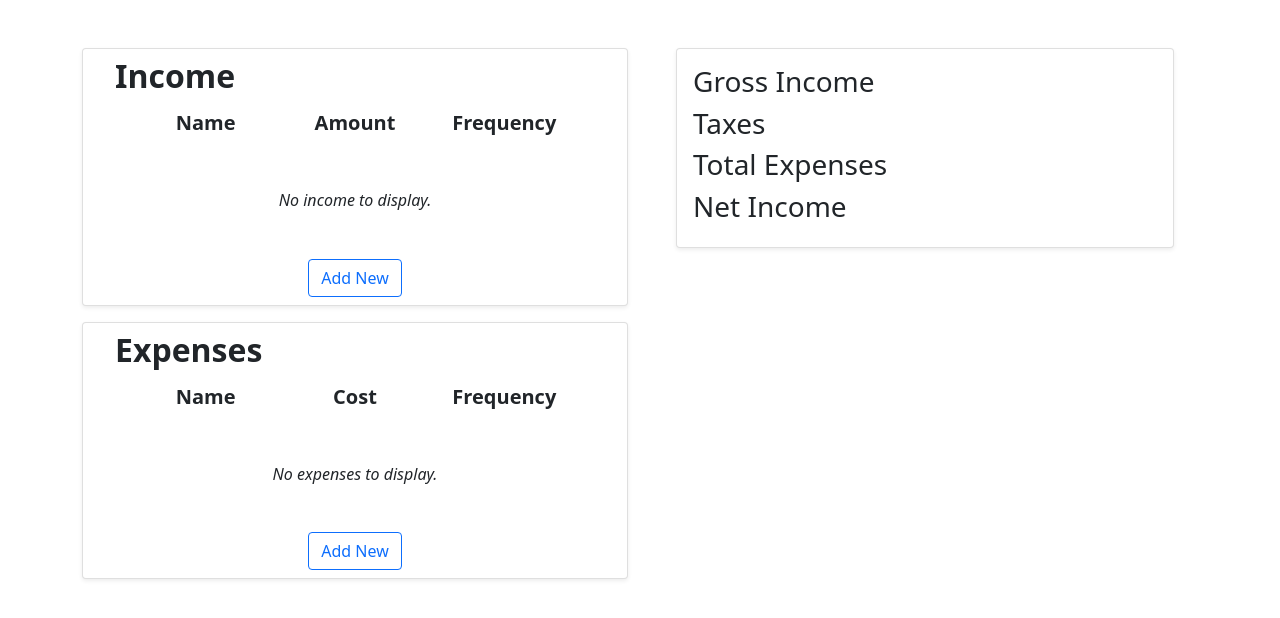
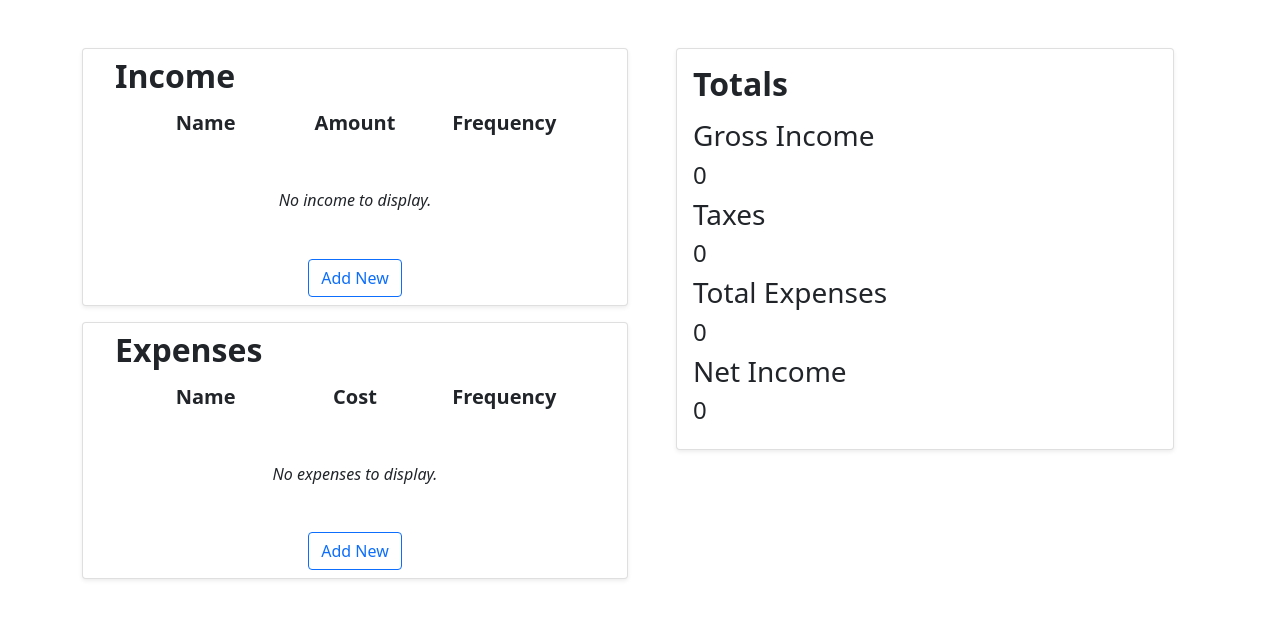
Before and after one commit to lithobraking/overunder, a React (Create React App) app in the folder client/: page / in a window 1280 px wide. Shown: the top 618 px of the page. Built offline with nearby package versions, Linux system fonts and the light colour scheme.

Commit message:
Added placeholder for Totals (I think, it's been months)

```diff
--- a/client/src/components/Totals.js
+++ b/client/src/components/Totals.js
@@ -1,17 +1,33 @@
+import { useEffect, useState } from "react";
 import { Container } from "react-bootstrap";
 import Card from "react-bootstrap/Card";
 
 
 const Totals = () => {
+    const [gross, setGross] = useState(0);
+    const [tax, setTax] = useState(0);
+    const [expenses, setExpenses] = useState(0);
+    const [net, setNet] = useState(0);
+
+    useEffect(() => {
+        const income = JSON.parse(window.localStorage.getItem('incomeSources'));
+    }, [gross, tax, expenses, net]);
+
     return (
         <Container>
-
             <Card className="shadow-sm">
                 <Card.Body>
+                    <div className="mb-3">
+                        <h2><b>Totals</b></h2>
+                    </div>
                     <h3>Gross Income</h3>
+                    <h4>{gross}</h4>
                     <h3>Taxes</h3>
+                    <h4>{tax}</h4>
                     <h3>Total Expenses</h3>
+                    <h4>{expenses}</h4>
                     <h3>Net Income</h3>
+                    <h4>{net}</h4>
                 </Card.Body>
             </Card>
         </Container>
--- a/client/src/components/income/NewIncomeForm.js
+++ b/client/src/components/income/NewIncomeForm.js
@@ -17,7 +17,6 @@ const NewIncomeForm = ({ open, setOpen, setIncome }) => {
     };
 
     useEffect(() => {
-        console.log("useEffect() called.");
         if (name.length > 0 && amount > 0) {
             setDisabled(false);
         } else {
@@ -50,7 +49,7 @@ const NewIncomeForm = ({ open, setOpen, setIncome }) => {
             window.localStorage.setItem('incomeSources', JSON.stringify(sources));
             setIncome(JSON.parse(window.localStorage.getItem('incomeSources')));
         } else {
-            // if inconeSources doesn't exist in localStorage, create it
+            // if incomeSources doesn't exist in localStorage, create it
             const source = [income];
             window.localStorage.setItem('incomeSources', JSON.stringify(source));
             setIncome(JSON.parse(window.localStorage.getItem('incomeSources')));
```
